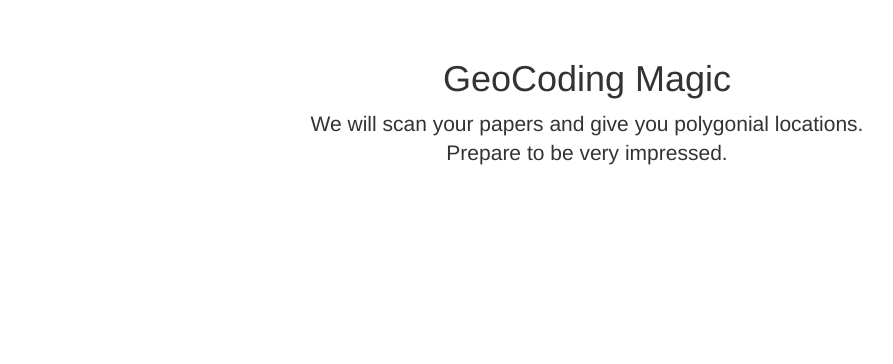
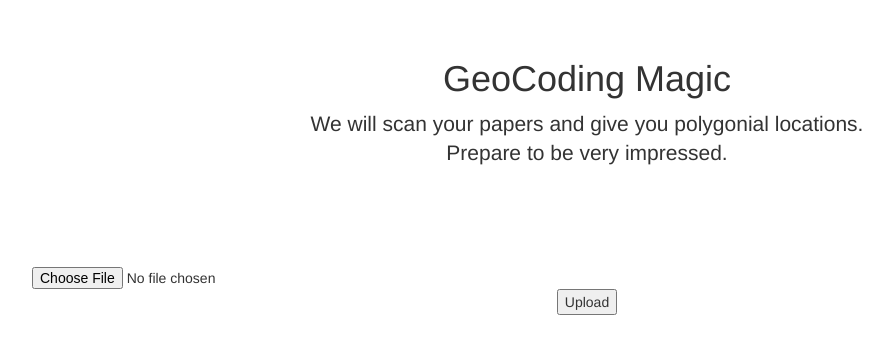
Before and after one commit to asu-ke-web-services/text-geolocator, a Flask app: page / in a window 1280 px wide. Shown: the part 51-415 px from the top of the page, without its empty margins (53-946 px from the left). Run offline with Flask 2, Linux system fonts and the light colour scheme; some libraries are stand-ins or nearby versions.

Commit message:
Added File Upload and Submit button

```diff
--- a/app/__init__.py
+++ b/app/__init__.py
@@ -3,6 +3,11 @@ from flask import Flask
 
 app = Flask(__name__)
 app.config.from_object('config')
+
+# file upload setup
+from flask import request, redirect, url_for
+ALLOWED_EXTENSIONS = set(['txt'])
+
 
 # --- SERVICE ------------------------------------------
 # configure and init RESTful library
@@ -25,3 +30,27 @@ from flask import render_template
 @app.route('/home')
 def index():
 	return render_template('pretty.html', title='GeoCoding Magic')
+
+# def allowed_file(filename):
+# 	return '.' in filename and \
+# 		filename.rsplit('.', 1)[1] in ALLOWED_EXTENSIONS
+
+@app.route('/upload', methods=['GET', 'POST'])
+def upload_file():
+	return 'Banana!'
+
+# 	if request.method == 'POST':
+# 		file = request.files['file']
+# 		if file and allowed_file(file.filename)
+# 		file.save(os.path.join(app.config['UPLOAD_FOLDER'], filename))
+# 		return redirect(url_for('uploaded_file', filename=filename))
+# 	return "Banana"
+# 	return '''
+# 	<!doctype html>
+# 	<title>Upload new File</title>
+# 	<h1>Upload new File</h1>
+# 	<form action="" method=post enctype=multipart/form-data>
+# 		<p><input type=file name=file>
+# 			<input type=submit value=Upload>
+# 	</form>
+# 	'''
--- a/app/templates/pretty.html
+++ b/app/templates/pretty.html
@@ -47,6 +47,11 @@
         <h1>GeoCoding Magic</h1>
         <p class="lead">We will scan your papers and give you polygonial locations.<br>Prepare to be very impressed.</p>
       </div>
+      <div class="starter-template">
+        <form action="/upload" method=post enctype=multipart/form-data>
+          <p><input type=file name=file>
+            <input type=submit value=Upload></p>
+      </div>
 
     </div><!-- /.container -->
 
--- a/config.py
+++ b/config.py
@@ -1,3 +1,4 @@
 # file used to store specific config parameters
 CSRF_ENABLED = True
 SECRET_KEY = 'you-will-never-guess'
+UPLOAD_FOLDER = 'tmp/uploads'
--- a/requirements.txt
+++ b/requirements.txt
@@ -15,3 +15,4 @@ six==1.8.0
 texttable==0.8.1
 websocket-client==0.11.0
 wsgiref==0.1.2
+nltk==3.0
```
Also changed, not shown: templates/index.html (deleted).
